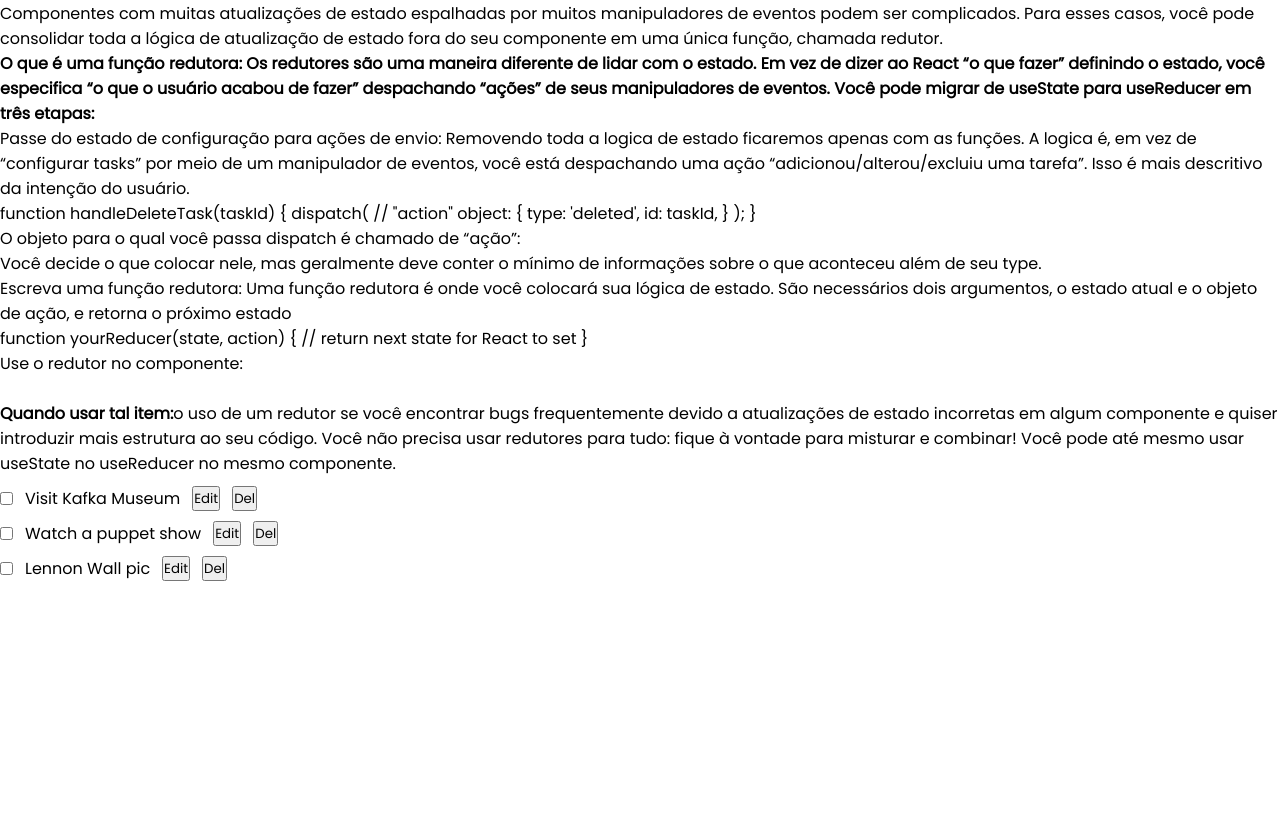
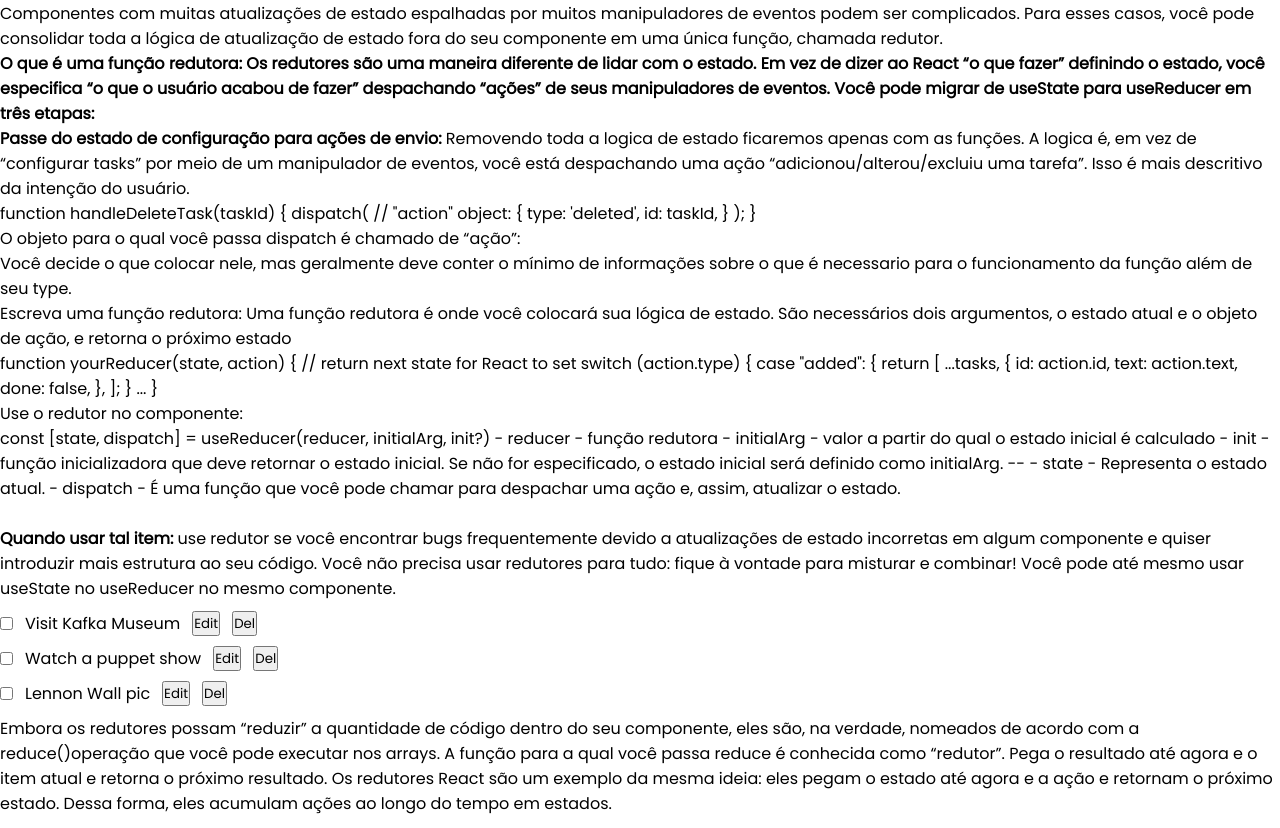
Before and after one commit to wdwf/React_Study, a React (Vite) app: page /capitulo-5 in a window 1280 px wide. Shown: the part 2485-3313 px from the top of the page. Before the commit the page ends 3078 px from the top, so only its background shows below. Built offline with nearby package versions, Linux system fonts and the light colour scheme.

Commit message:
:construction: chore: edição do tema sobre reducer hook

```diff
--- a/src/pages/Cap5/TaskList.tsx
+++ b/src/pages/Cap5/TaskList.tsx
@@ -10,27 +10,36 @@ type taskProps = {
   done: boolean;
 };
 
-import React, { useState } from "react";
+import React, { useReducer, useState } from "react";
 import TaskComponent from "./TaskComponent";
+import { tasksReducer } from "./tasksReducer";
 
 export default function TaskList() {
-  const [tasks, setTasks] = useState(initialTasks);
+  const [tasks, dispatch] = useReducer(tasksReducer, initialTasks);
 
   function handleAdd() {
     //Todo
   }
   function handleEdit(task: taskProps) {
-    setTasks(
-      tasks.map((t) => {
-        if (t.id === task.id) {
-          return task;
-        }
-        return t;
-      })
-    );
+    dispatch({
+      type: "changed",
+      task: task,
+    });
+    // setTasks(
+    //   tasks.map((t) => {
+    //     if (t.id === task.id) {
+    //       return task;
+    //     }
+    //     return t;
+    //   })
+    // );
   }
-  function handleRemove(removeTodoId: number) {
-    setTasks(tasks.filter((item) => item.id !== removeTodoId));
+  function handleRemove(taskId: number) {
+    dispatch({
+      type: "deleted",
+      id: taskId,
+    });
+    // setTasks(tasks.filter((item) => item.id !== removeTodoId));
   }
 
   return (
--- a/src/pages/Cap5/index.tsx
+++ b/src/pages/Cap5/index.tsx
@@ -405,11 +405,11 @@ export default function Cap5() {
 
         <ul>
           <li>
-            Passe do estado de configuração para ações de envio: Removendo toda
-            a logica de estado ficaremos apenas com as funções. A logica é, em
-            vez de “configurar tasks” por meio de um manipulador de eventos,
-            você está despachando uma ação “adicionou/alterou/excluiu uma
-            tarefa”. Isso é mais descritivo da intenção do usuário.
+            <b>Passe do estado de configuração para ações de envio:</b>{" "}
+            Removendo toda a logica de estado ficaremos apenas com as funções. A
+            logica é, em vez de “configurar tasks” por meio de um manipulador de
+            eventos, você está despachando uma ação “adicionou/alterou/excluiu
+            uma tarefa”. Isso é mais descritivo da intenção do usuário.
             <br />
             <code>
               {`
@@ -426,7 +426,8 @@ export default function Cap5() {
             <p>O objeto para o qual você passa dispatch é chamado de “ação”:</p>
             <p>
               Você decide o que colocar nele, mas geralmente deve conter o
-              mínimo de informações sobre o que aconteceu além de seu type.
+              mínimo de informações sobre o que é necessario para o
+              funcionamento da função além de seu type.
             </p>
           </li>
           <li>
@@ -438,16 +439,44 @@ export default function Cap5() {
               {`
               function yourReducer(state, action) {
                 // return next state for React to set
+                switch (action.type) {
+                  case "added": {
+                    return [
+                      ...tasks,
+                      {
+                        id: action.id,
+                        text: action.text,
+                        done: false,
+                      },
+                    ];
+                  }
+                ...
               }
               `}
             </code>
           </li>
-          <li>Use o redutor no componente: </li>
+          <li>
+            Use o redutor no componente:
+            <br />
+            <code>
+              {`
+              const [state, dispatch] = useReducer(reducer, initialArg, init?)
+              - reducer - função redutora
+              - initialArg - valor a partir do qual o estado inicial é calculado
+              - init - função inicializadora que deve retornar o estado inicial. Se não for especificado, o estado inicial será definido como initialArg.
+
+              --
+
+              - state - Representa o estado atual.
+              - dispatch - É uma função que você pode chamar para despachar uma ação e, assim, atualizar o estado.
+              `}
+            </code>
+          </li>
         </ul>
 
         <br />
         <p>
-          <b>Quando usar tal item:</b>o uso de um redutor se você encontrar bugs
+          <b>Quando usar tal item:</b> use redutor se você encontrar bugs
           frequentemente devido a atualizações de estado incorretas em algum
           componente e quiser introduzir mais estrutura ao seu código. Você não
           precisa usar redutores para tudo: fique à vontade para misturar e
@@ -456,6 +485,17 @@ export default function Cap5() {
         </p>
 
         <TaskList />
+
+        <p>
+          Embora os redutores possam “reduzir” a quantidade de código dentro do
+          seu componente, eles são, na verdade, nomeados de acordo com a
+          reduce()operação que você pode executar nos arrays. A função para a
+          qual você passa reduce é conhecida como “redutor”. Pega o resultado
+          até agora e o item atual e retorna o próximo resultado. Os redutores
+          React são um exemplo da mesma ideia: eles pegam o estado até agora e a
+          ação e retornam o próximo estado. Dessa forma, eles acumulam ações ao
+          longo do tempo em estados.
+        </p>
       </div>
     </div>
   );
--- a/src/pages/Cap5/tasksReducer.tsx
+++ b/src/pages/Cap5/tasksReducer.tsx
@@ -4,7 +4,7 @@ type taskProps = {
   done: boolean;
 };
 
-function tasksReducer(tasks: taskProps[], action: any) {
+export function tasksReducer(tasks: taskProps[], action: any) {
   switch (action.type) {
     case "added": {
       return [
```
